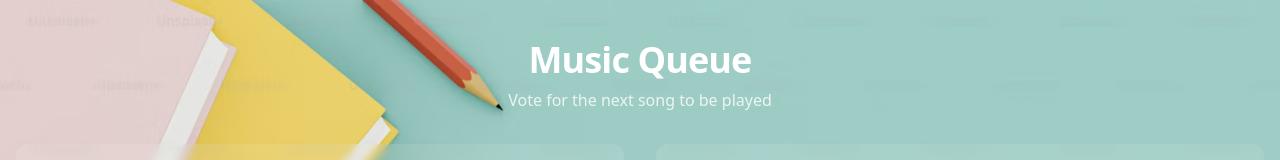
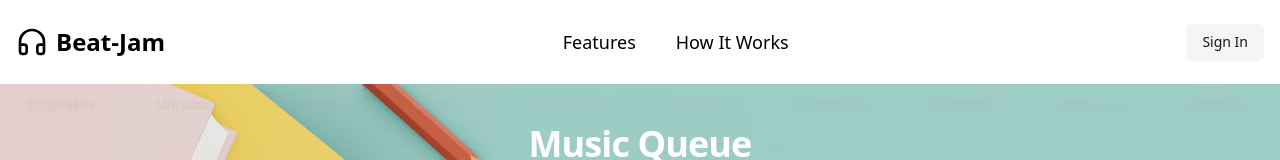
Before and after one commit to KamleshKandpal1/beatjam, a Next.js app: page /dashboard in a window 1280 px wide. Shown: the top 160 px of the page. Built offline with nearby package versions, Linux system fonts and the light colour scheme; no server answers; the database is empty.

Commit message:
Dashboard Navbar is added

```diff
--- a/app/dashboard/page.tsx
+++ b/app/dashboard/page.tsx
@@ -1,9 +1,11 @@
 import React from "react";
 import YouTubeQueue from "./components/YouTubeQueue";
+import Appbar from "../components/Appbar";
 
 const page = () => {
   return (
     <div>
+      <Appbar />
       <YouTubeQueue />
     </div>
   );
```
